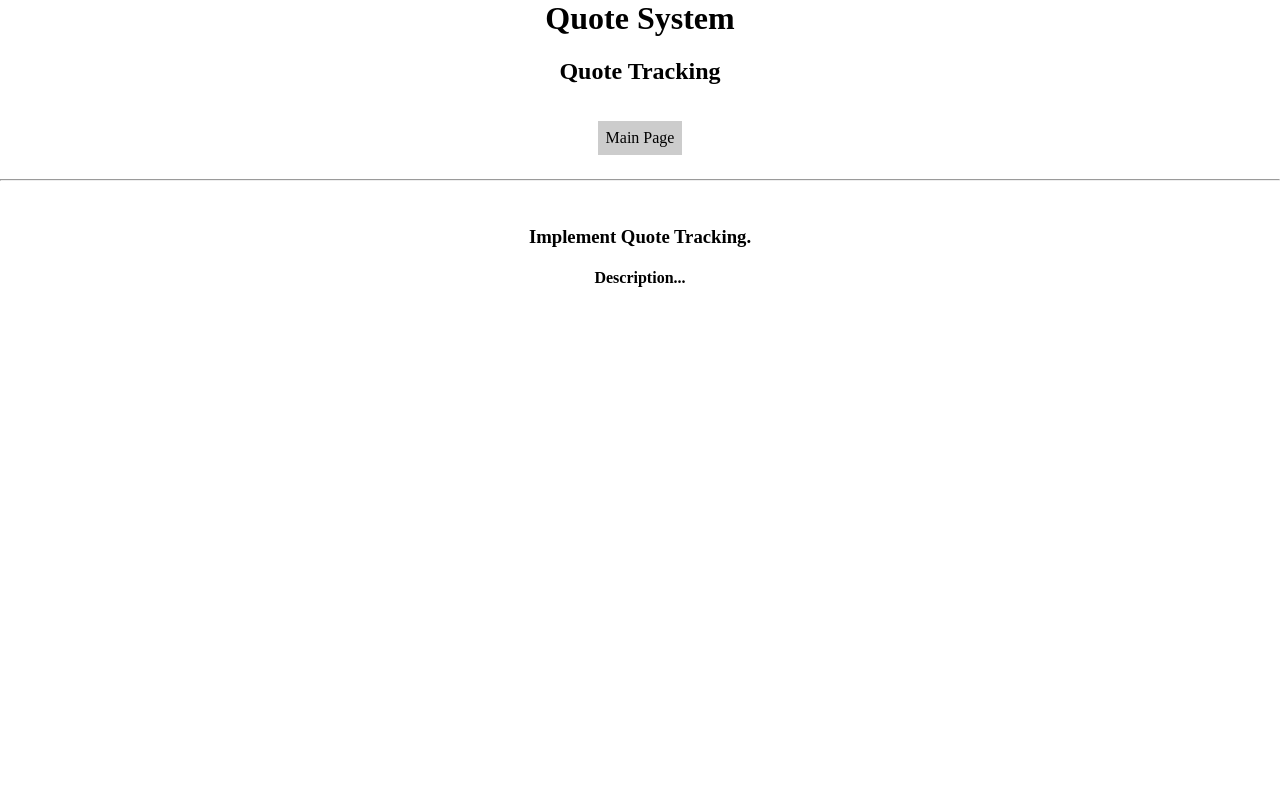
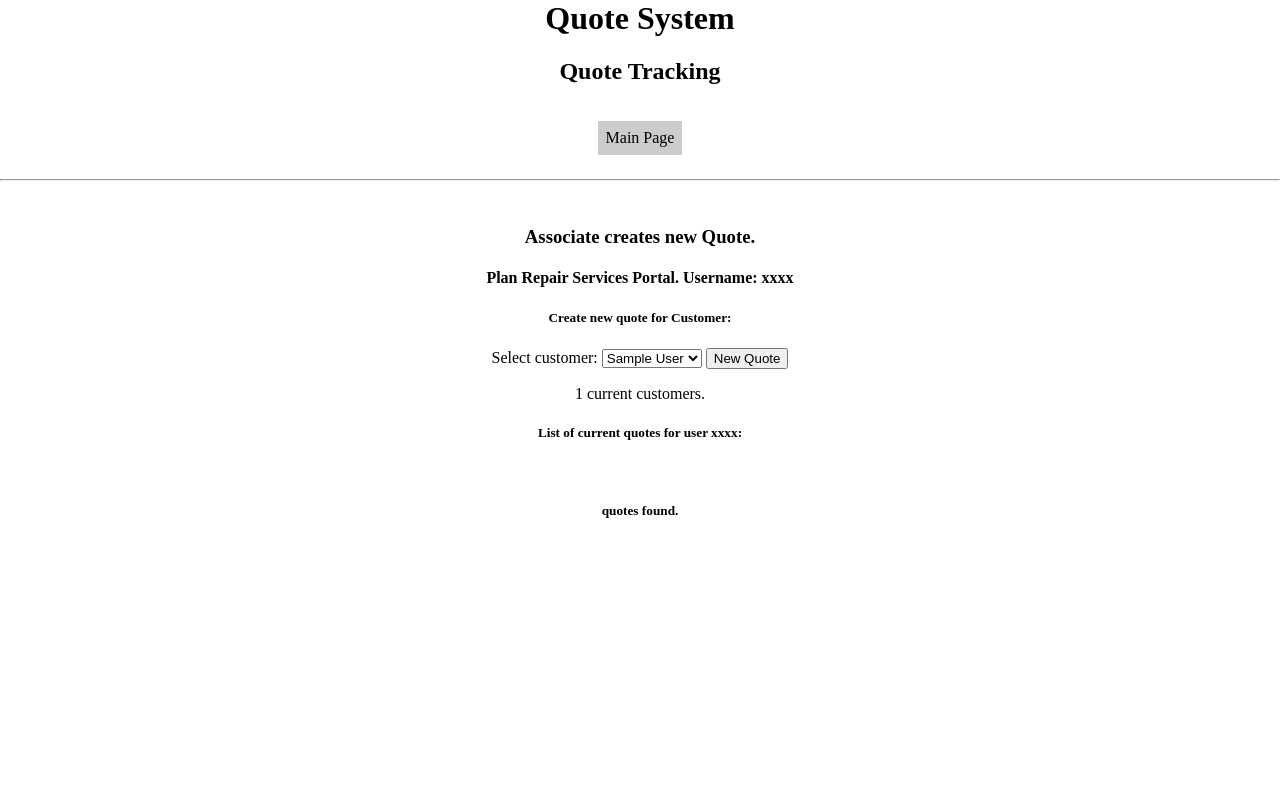
Before and after one commit to npdhung/CSC467-Team-Project, a PHP site: page /quote_tracking.php in a window 1280 px wide. Run offline with PHP 8.4, Linux system fonts and the light colour scheme; tables that the repository leaves empty or names only in its code hold one stand-in row (values such as "Sample post").

Commit message:
Connect to legacy database to get customer info

```diff
--- a/quote_tracking.php
+++ b/quote_tracking.php
@@ -15,10 +15,41 @@
     </nav>
     <hr>
     <?php
+    $dbname = "mysql:host=blitz.cs.niu.edu:3306;dbname=csci467";
+    $user = "student";
+    $pass = "student";
+    try { // connect to the database
+        $pdo = new PDO($dbname, $user, $pass);
+
         echo "<br>";
-        echo "<h3>Implement Quote Tracking.</h3>";
-        echo "<h4>Description...</h4>";
+        echo "<h3>Associate creates new Quote.</h3>";
+        echo "<h4>Plan Repair Services Portal. Username: xxxx</h4>";
+        echo "<h5>Create new quote for Customer:</h5>";
+
+        echo "<form action=\"quote_tracking.php\" method = GET>";
+        echo "<label for='Name'>Select customer: </label>";
+        echo "<select id='Name' name='pid'>";
+        $res = $pdo->query("SELECT name, id FROM customers");
+        while($fet = $res->fetch(PDO::FETCH_ASSOC)){
+              $name = $fet["name"];
+              $pid = $fet["id"];
+              echo "<option value=".$pid.">".$name."</option>";
+        }
+        echo "</select>";
+        echo " <input type='submit' value='New Quote'> </form>";
+
+        $res = $pdo->query("SELECT COUNT(*) FROM customers");
+        $count = $res->fetchColumn();
+        echo "$count current customers.";
+        echo "<h5>List of current quotes for user xxxx:</h5>";
         echo "<br>";
+        echo "<h5> quotes found.</h5>";
+        echo "<br>";
+
+    }
+    catch(PDOexception $e) { // handle that exception
+        echo "Connection to database failed: " . $e->getMessage();
+    }
     ?>
 </body>
 </html>
```
